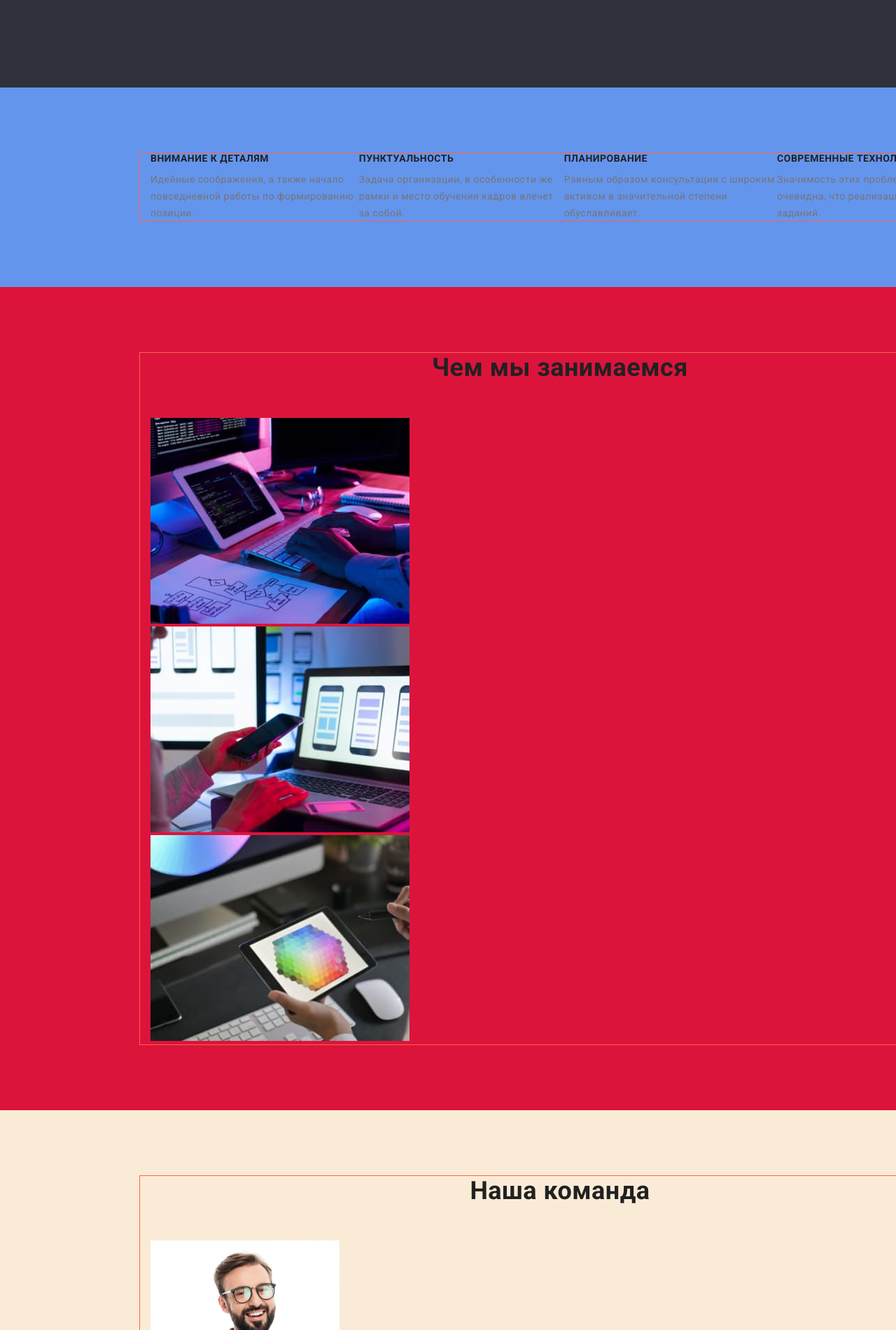
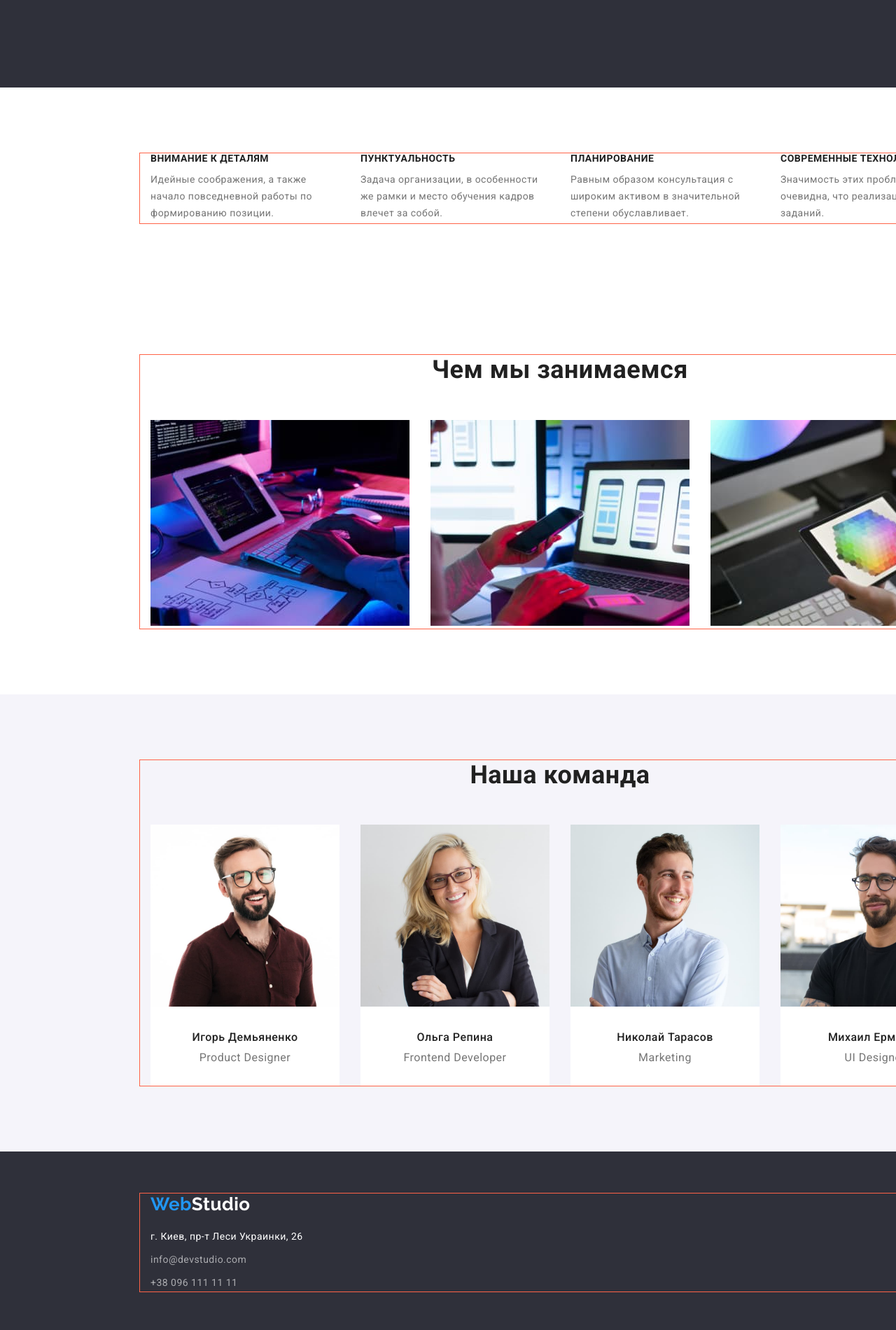
Before and after one commit to Ihor-Slastonov/goit-markup-hw-03, a plain HTML site: page index.html in a window 1280 px wide. Shown: the part 560-2460 px from the top of the page at 70% size. Drawn offline with nearby package versions, Linux system fonts and the light colour scheme.

Commit message:
закончил главную страницу

```diff
--- a/css/styles.css
+++ b/css/styles.css
@@ -13,11 +13,12 @@
 body {
   margin: auto;
   width: 1600px;
-  font-family: Roboto, sans-serif;
+  font-family: 'Roboto', sans-serif;
   letter-spacing: 0.03em;
   background-color: var(--bg-color);
   color: var(--primary-text-color);
 }
+
 .lists {
   list-style: none;
 }
@@ -50,23 +51,9 @@ body {
 .section {
   padding-top: 94px;
   padding-bottom: 94px;
-
-  background-color: antiquewhite;
 }
-.sectionf {
-  padding-top: 94px;
-  padding-bottom: 94px;
-  background-color: cornflowerblue;
-}
-.sectiona {
-  padding-top: 94px;
-  padding-bottom: 94px;
-  background-color: crimson;
-}
-.sectiont {
-  padding-top: 94px;
-  padding-bottom: 94px;
-  background-color: antiquewhite;
+.section:nth-child(3n + 1) {
+  background-color: var(--section-color);
 }
 
 /* Допустимы сброс стилей по ТЗ */
@@ -82,7 +69,6 @@ ul {
 .page-header {
   border-bottom: 1px solid #ececec;
 }
-
 .main-nav {
   display: flex;
   align-items: center;
@@ -91,9 +77,6 @@ ul {
 /* logo */
 .logo {
   display: block;
-  background-color: blueviolet;
-  padding-top: 24px;
-  padding-bottom: 25px;
   margin-right: 93px;
 
   font-family: Raleway, sans-serif;
@@ -116,7 +99,6 @@ ul {
   display: block;
   padding-top: 32px;
   padding-bottom: 32px;
-  background-color: tomato;
 
   font-weight: 500;
   font-size: 14px;
@@ -130,6 +112,9 @@ ul {
 .auth-nav .link:focus {
   color: var(--accent-color);
 }
+.site-nav .link.current {
+  color: var(--accent-color);
+}
 /* auth nav */
 .auth-nav {
   display: flex;
@@ -139,7 +124,6 @@ ul {
   display: block;
   padding-top: 32px;
   padding-bottom: 32px;
-  background-color: aquamarine;
 
   font-weight: 500;
   font-size: 14px;
@@ -167,13 +151,13 @@ ul {
   text-transform: uppercase;
   color: var(--white-color);
 }
-.button {
+.btn {
   padding: 10px 32px;
   min-width: 200px;
   border-radius: 4px;
   border-color: transparent;
 
-  font-family: Roboto, sans-serif;
+  font-family: inherit;
   font-weight: 700;
   font-size: 16px;
   line-height: 1.88;
@@ -181,10 +165,22 @@ ul {
   background-color: var(--accent-color);
   color: var(--white-color);
   cursor: pointer;
+  box-shadow: 0px 4px 4px rgba(0, 0, 0, 0.15);
+}
+.btn:hover,
+.btn:focus {
+  background-color: #188ce8;
 }
 /* features */
 .features-list {
   display: flex;
+}
+.features-list .item {
+  width: 270px;
+  margin-right: 30px;
+}
+.features-list .item:last-child {
+  margin-right: 0;
 }
 .features-title {
   margin-bottom: 10px;
@@ -198,8 +194,13 @@ ul {
 .features-text {
   font-size: 14px;
   line-height: 1.71;
+  padding-bottom: 3px;
 }
 /* about & team */
+.about-list {
+  display: flex;
+  justify-content: space-between;
+}
 .about-title,
 .team-title {
   margin-bottom: 50px;
@@ -213,7 +214,17 @@ ul {
 .team {
   background-color: var(--section-color);
 }
+.team-list {
+  display: flex;
+  justify-content: space-between;
+}
+.team-list > .item {
+  text-align: center;
+  background-color: var(--bg-color);
+}
+
 .team-list .title {
+  padding-top: 30px;
   padding-bottom: 10px;
 
   font-weight: 500;
@@ -222,6 +233,7 @@ ul {
   color: var(--title-text-color);
 }
 .team-list .text {
+  padding-bottom: 30px;
   font-size: 16px;
   line-height: 1.19;
 }
@@ -239,6 +251,11 @@ ul {
 .logo-white {
   color: var(--white-color);
 }
+.address {
+  display: block;
+  width: 231px;
+  margin-top: 20px;
+}
 .address .text {
   font-size: 14px;
   line-height: 1.71;
@@ -252,6 +269,9 @@ ul {
   line-height: 1.71;
 
   color: var(--address-link-color);
+}
+.address-list > .item {
+  padding-top: 9px;
 }
 /* Стили для portfolio.html */
 /* buttons */
--- a/index.html
+++ b/index.html
@@ -21,7 +21,7 @@
             <nav class="main-nav">
                 <a lang="en" href="./index.html" class="logo link">Web<span class="logo-black">Studio</span></a>
                 <ul class="site-nav lists">
-                    <li class="item"><a href="./index.html" class="link">Студия</a></li>
+                    <li class="item"><a href="./index.html" class="link current">Студия</a></li>
                     <li class="item"><a href="./portfolio.html" class="link">Портфолио</a></li>
                     <li class="item"><a href="" class="link">Контакты</a></li>
                 </ul>
@@ -37,29 +37,29 @@
         <!--Герой-->
         <section class="hero">
             <h1 class="hero-title">Эффективные решения для вашего бизнеса</h1>
-            <button type="button" class="button">Заказать услугу</button>
+            <button type="button" class="btn">Заказать услугу</button>
         </section>
         <!--Особенности-->
-        <section class="sectionf">
+        <section class="section">
             <div class="container">
                 <ul class="features-list lists">
-                    <li>
+                    <li class="item">
                         <h3 class="features-title">Внимание к деталям</h3>
                         <p class="features-text">Идейные соображения, а также начало повседневной работы по формированию
                             позиции.</p>
                     </li>
-                    <li>
+                    <li class="item">
                         <h3 class="features-title">Пунктуальность</h3>
                         <p class="features-text">Задача организации, в особенности же рамки и место обучения кадров
                             влечет
                             за собой.</p>
                     </li>
-                    <li>
+                    <li class="item">
                         <h3 class="features-title">Планирование</h3>
                         <p class="features-text">Равным образом консультация с широким активом в значительной степени
                             обуславливает.</p>
                     </li>
-                    <li>
+                    <li class="item">
                         <h3 class="features-title">Современные технологии</h3>
                         <p class="features-text">Значимость этих проблем настолько очевидна, что реализация плановых
                             заданий.</p>
@@ -68,43 +68,43 @@
             </div>
         </section>
         <!--Чем мы занимаемся-->
-        <section class="sectiona">
+        <section class="section">
             <div class="container">
                 <h2 class="about-title">Чем мы занимаемся</h2>
                 <ul class="about-list lists">
                     <li>
-                        <img src="./images/box1.jpg" alt="разработка приложений" width="370" height="294">
+                        <img src="./images/box1.jpg" alt="разработка приложений" width="370" >
                     </li>
                     <li>
-                        <img src="./images/box2.jpg" alt="разработка макета сайта" width="370" height="294">
+                        <img src="./images/box2.jpg" alt="разработка макета сайта" width="370" >
                     </li>
                     <li>
-                        <img src="./images/box3.jpg" alt="выбор оттенка из палитры цветов " width="370" height="294">
+                        <img src="./images/box3.jpg" alt="выбор оттенка из палитры цветов " width="370" >
                     </li>
                 </ul>
             </div>
         </section>
         <!--Наша команда-->
-        <section class="sectiont">
+        <section class="section">
             <div class="container">
                 <h2 class="team-title">Наша команда</h2>
                 <ul class="team-list lists">
-                    <li>
+                    <li class="item">
                         <img src="./images/ihor.jpg" alt="мужчина с бородой в красной рубашке" width="270" height="260">
                         <h3 class="title">Игорь Демьяненко</h3>
                         <p lang="en" class="text">Product Designer</p>
                     </li>
-                    <li>
+                    <li class="item">
                         <img src="./images/olga.jpg" alt="девушка в черном пиджаке" width="270" height="260">
                         <h3 class="title">Ольга Репина</h3>
                         <p lang="en" class="text">Frontend Developer</p>
                     </li>
-                    <li>
+                    <li class="item">
                         <img src="./images/nikolay.jpg" alt="мужчина в голубой рубашке" width="270" height="260">
                         <h3 class="title">Николай Тарасов</h3>
                         <p lang="en" class="text">Marketing</p>
                     </li>
-                    <li>
+                    <li class="item">
                         <img src="./images/mikola.jpg" alt="Мужчина с бородой в черной футболке" width="270"
                             height="260">
                         <h3 class="title">Михаил Ермаков</h3>
@@ -122,8 +122,8 @@
             <address class="address">
                 <p class="text">г. Киев, пр-т Леси Украинки, 26</p>
                 <ul class="address-list lists">
-                    <li><a href="mailto:info@devstudio.com" lang="en" class="link">info@devstudio.com</a></li>
-                    <li><a href="tel:+380961111111" class="link">+38 096 111 11 11</a></li>
+                    <li class="item"><a href="mailto:info@devstudio.com" lang="en" class="link">info@devstudio.com</a></li>
+                    <li class="item"><a href="tel:+380961111111" class="link">+38 096 111 11 11</a></li>
                 </ul>
             </address>
         </div>
```
Also changed, not shown: portfolio.html (+14 -12 lines).
